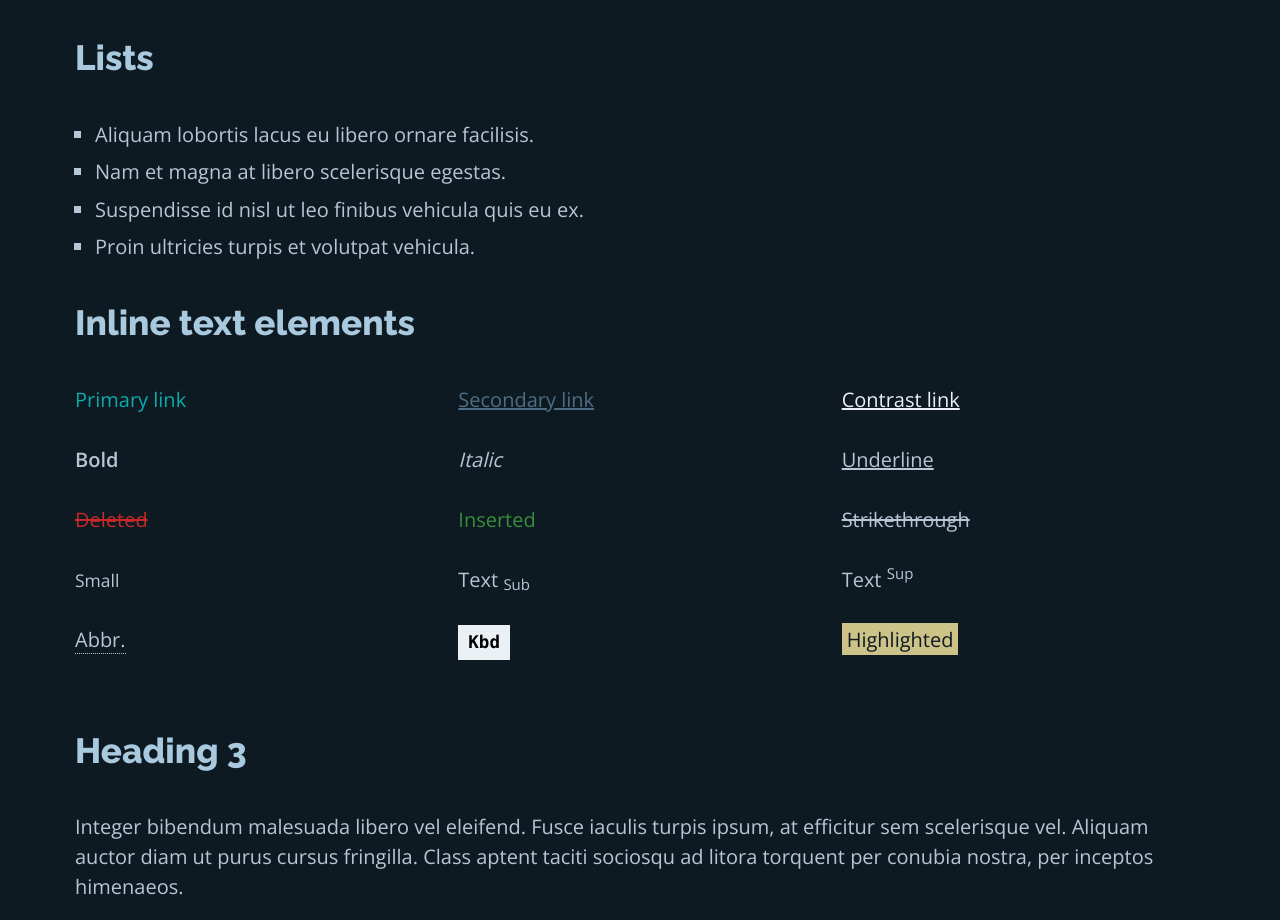
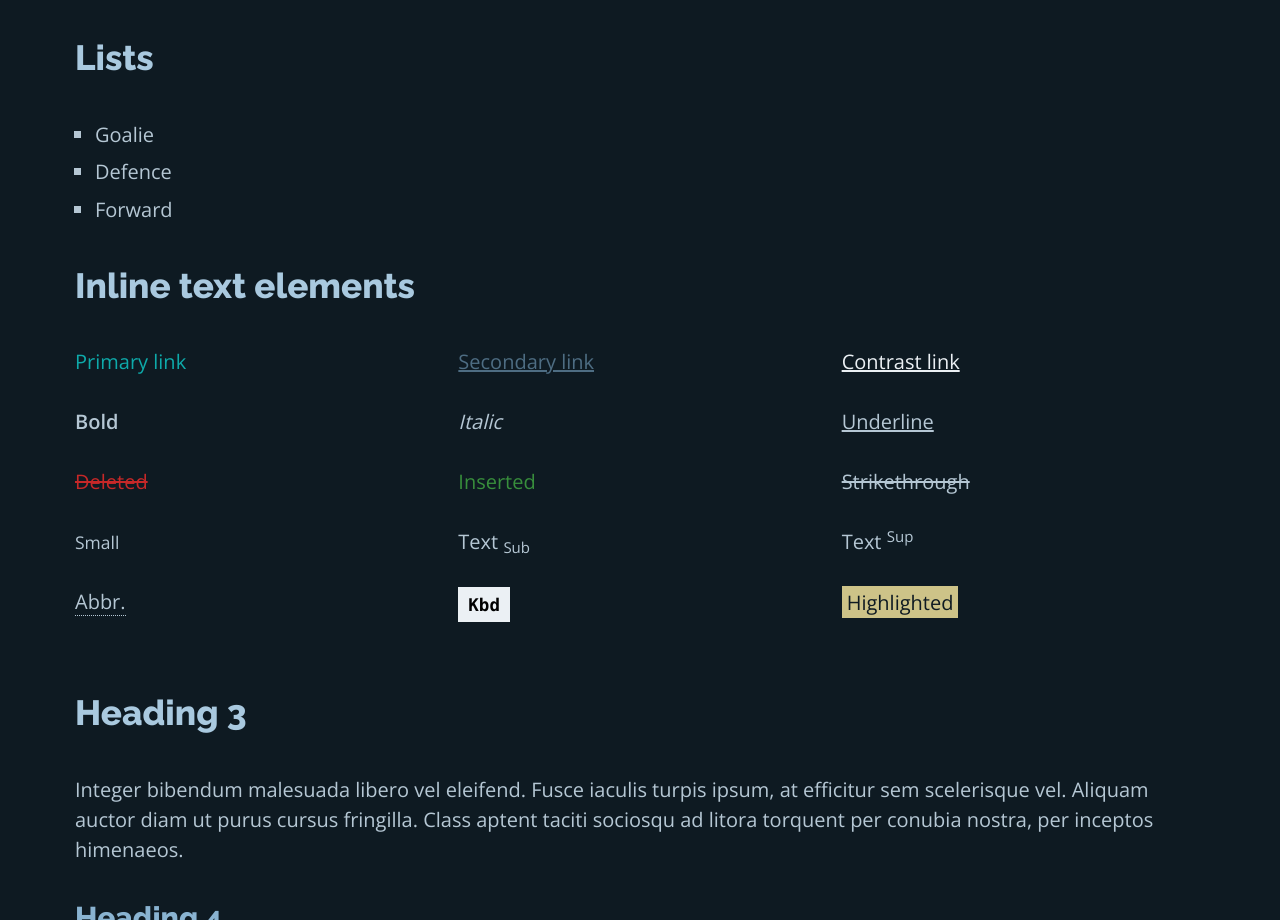
Before and after one commit to AndreasIshak1/DemoJSStart-Enhance-main, a plain HTML site: page index.html in a window 1280 px wide. Shown: the part 1598-2518 px from the top of the page. Drawn offline with nearby package versions, Linux system fonts and the light colour scheme.

Commit message:
added positions to lists

```diff
--- a/index.html
+++ b/index.html
@@ -130,10 +130,9 @@
         <!-- Lists-->
         <h3>Lists</h3>
         <ul>
-          <li>Aliquam lobortis lacus eu libero ornare facilisis.</li>
-          <li>Nam et magna at libero scelerisque egestas.</li>
-          <li>Suspendisse id nisl ut leo finibus vehicula quis eu ex.</li>
-          <li>Proin ultricies turpis et volutpat vehicula.</li>
+          <li>Goalie</li>
+          <li>Defence</li>
+          <li>Forward</li>
         </ul>
 
         <!-- Inline text elements-->
```
